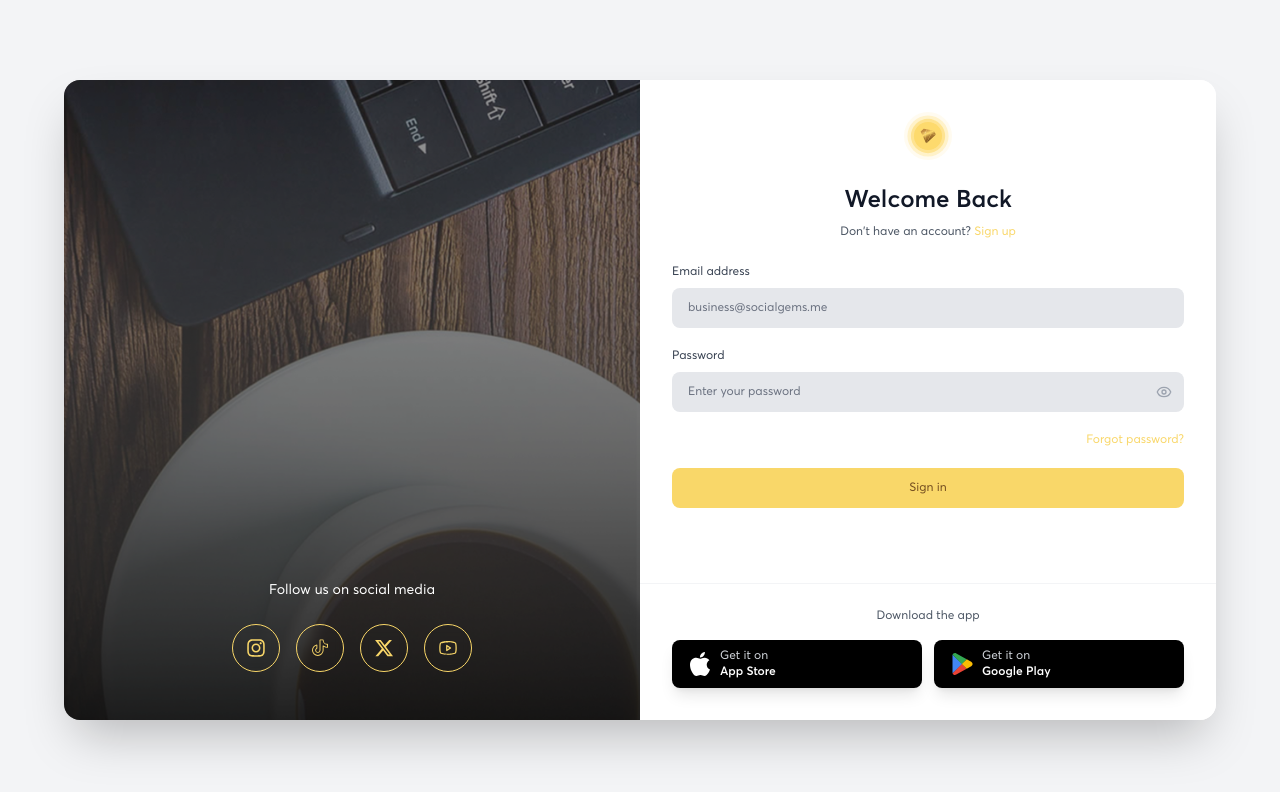
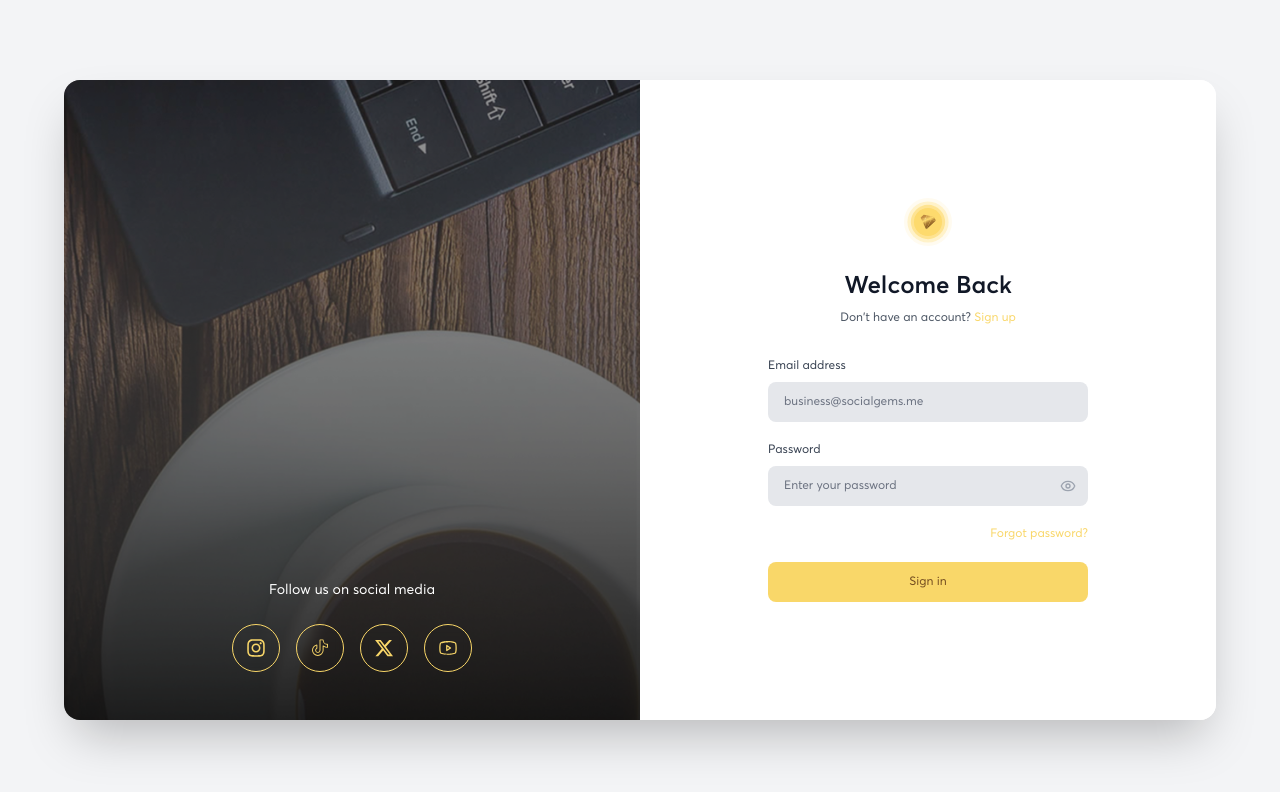
Before and after one commit to tek-juice/socialgems-business, a React (Vite) app: page /#/login in a window 1280 px wide. Shown: the top 792 px of the page. Built offline with nearby package versions, Linux system fonts and the light colour scheme.

Commit message:
Reemoved the download buttons

```diff
--- a/src/pages/Auth/Login.jsx
+++ b/src/pages/Auth/Login.jsx
@@ -376,12 +376,14 @@
             </div>
           </div>
 
-          {/* RIGHT SIDE - Form Section */}
+          {/* RIGHT SIDE - Form Section - UPDATED TO BE CENTERED */}
           <div className="w-1/2 bg-white flex flex-col h-full">
+            {/* Centered Content Container */}
+            <div className="flex-1 flex items-center justify-center">
+              <div className="w-full max-w-sm px-8">
                 {/* Header */}
-            <div className="flex-shrink-0 p-8 pb-6">
+                <div className="flex-shrink-0 mb-8">
                   <div className="flex justify-center mb-6">
-                {/* Clean logo without background */}
                     <img
                       src={assets.LogoIcon}
                       alt="Social Gems"
@@ -405,8 +407,7 @@
                   </div>
                 </div>
 
-            {/* Form Content - SCROLLABLE */}
-            <div className="flex-1 overflow-y-auto px-8 scrollbar-none">
+                {/* Form Content */}
                 <form
                   className="flex flex-col gap-5"
                   onSubmit={handleLogin}
@@ -492,9 +493,9 @@
                   </button>
                 </form>
               </div>
+            </div>
 
-            {/* Download App Section - RIGHT SIDE BOTTOM */}
-            <div className="flex-shrink-0 p-8 pt-6 border-t border-gray-100">
+            {/* <div className="flex-shrink-0 p-8 pt-6 border-t border-gray-100">
               <p className="text-center text-xs text-gray-600 mb-4">Download the app</p>
               <div className="flex gap-3 justify-center w-full">
                 <button
@@ -527,7 +528,7 @@
                   </div>
                 </button>
               </div>
-            </div>
+            </div> */}
           </div>
         </div>
       </div>
--- a/src/pages/Auth/Signup.jsx
+++ b/src/pages/Auth/Signup.jsx
@@ -1167,8 +1167,8 @@
               {loading ? "Creating Account..." : "Sign up"}
             </button>
 
-            {/* Download App Section - RIGHT SIDE BOTTOM */}
-            <div className="flex-shrink-0">
+
+            {/* <div className="flex-shrink-0">
             <div className="flex items-center w-full py-2">
               <div className="flex-grow h-px bg-gray-300"></div>
               <p className="mx-4 text-center text-xs text-gray-600">Download the app</p>
@@ -1206,7 +1206,7 @@
                   </div>
                 </button>
               </div>
-            </div>
+            </div> */}
           </div>
         );
 
```
Lines whose indentation alone changed are shown as unchanged.
